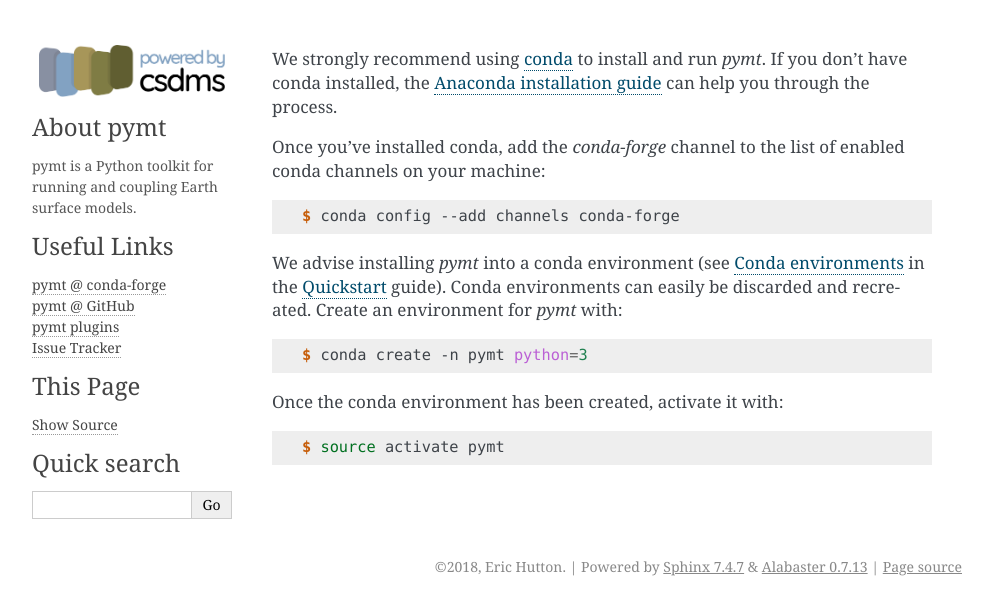
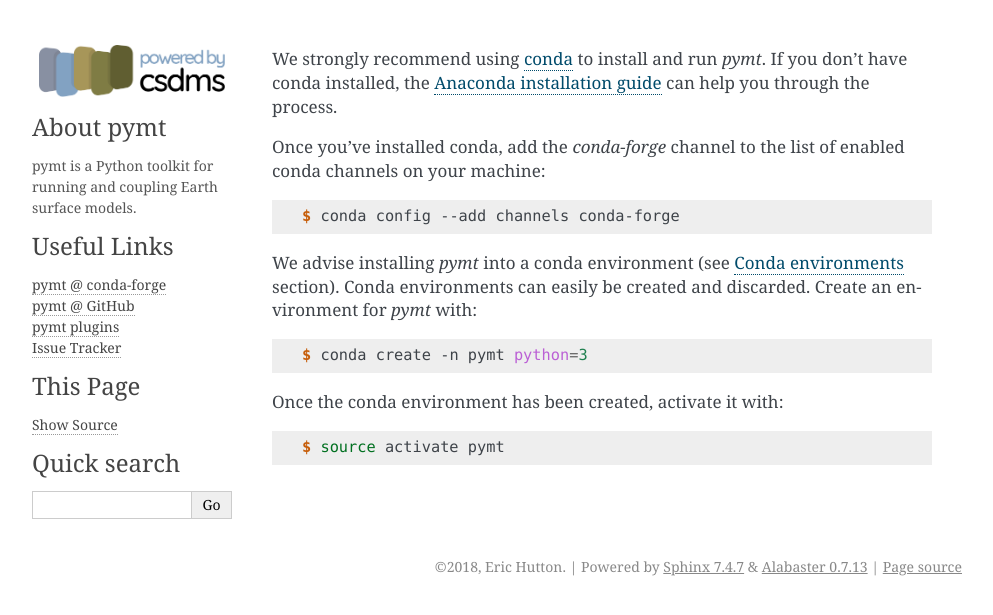
Before and after one commit to csdms/pymt, a Sphinx documentation site: the page built from docs/installation-environment.rst, in a window 1280 px wide. Shown: the top 615 px of the page, without its empty margins (148-1141 px from the left). Built offline with Sphinx 7.4.7, drawn with Linux system fonts in a browser that asks for light colours; pages that are not in the unit, such as notebooks, are missing from menus.

Commit message:
Fix link to conda-environments doc

```diff
--- a/docs/conda-environments.rst
+++ b/docs/conda-environments.rst
@@ -1,5 +1,3 @@
-.. _conda-env:
-
 Conda environments
 ==================
 
--- a/docs/installation-environment.rst
+++ b/docs/installation-environment.rst
@@ -14,8 +14,8 @@
     $ conda config --add channels conda-forge
 
 We advise installing *pymt* into a conda environment
-(see :ref:`conda-env` in the :doc:`quickstart` guide).
-Conda environments can easily be discarded and recreated.
+(see :doc:`conda-environments` section).
+Conda environments can easily be created and discarded.
 Create an environment for *pymt* with:
 
 .. code-block:: console
```
